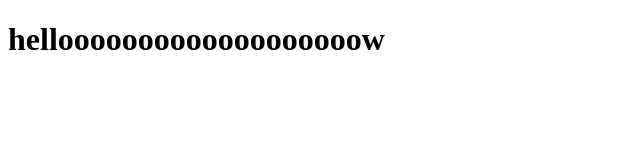
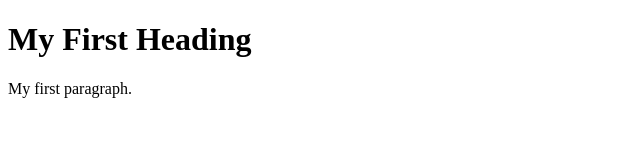
Before and after one commit to jiographie/jiographie.github.io, a plain HTML site: page index.html in a window 1280 px wide. Shown: the whole page, without its empty margins (0-640 px from the left). Drawn offline with Linux system fonts and the light colour scheme.

Commit message:
Update index.html

```diff
--- a/index.html
+++ b/index.html
@@ -1,10 +1,10 @@
 <!DOCTYPE html>
-<html lang="ko">
+<html>
+<body>
 
-<head>
-<meta charset="utf-8"/>
-<title>hello world</title>
-</head>
-<body>
-  <h1>hellooooooooooooooooooow</h1>
+<h1>My First Heading</h1>
+
+<p>My first paragraph.</p>
+
 </body>
+</html>
```
